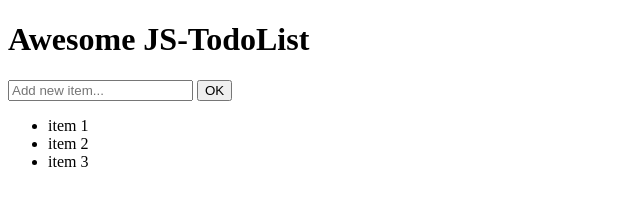
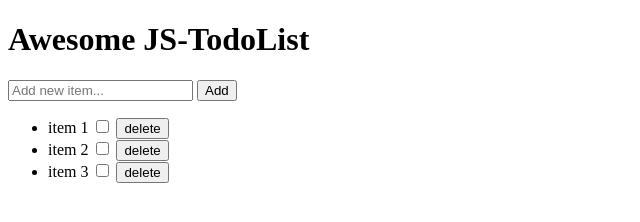
Before and after one commit to Dan-Lueers/interview-coding-exercises, a plain HTML site: page JS-TodoList/index.html in a window 1280 px wide. Shown: the whole page, without its empty margins (0-640 px from the left). Drawn offline with Linux system fonts and the light colour scheme.

Commit message:
completed basic html structure

```diff
--- a/JS-TodoList/index.html
+++ b/JS-TodoList/index.html
@@ -10,12 +10,13 @@
         <h1>Awesome JS-TodoList</h1>
         <span>
             <input placeholder="Add new item..."/>
-            <button>OK</button>
+            <button>Add</button>
         </span>
+
         <ul>
-            <li>item 1</li>
-            <li>item 2</li>
-            <li>item 3</li>
+            <li><span>item 1 <input type="checkbox"/> <button>delete</button></span></li>
+            <li><span>item 2 <input type="checkbox"/> <button>delete</button></span></li>
+            <li><span>item 3 <input type="checkbox"/> <button>delete</button></span></li>
         </ul>
     </body>
 </html>
```
